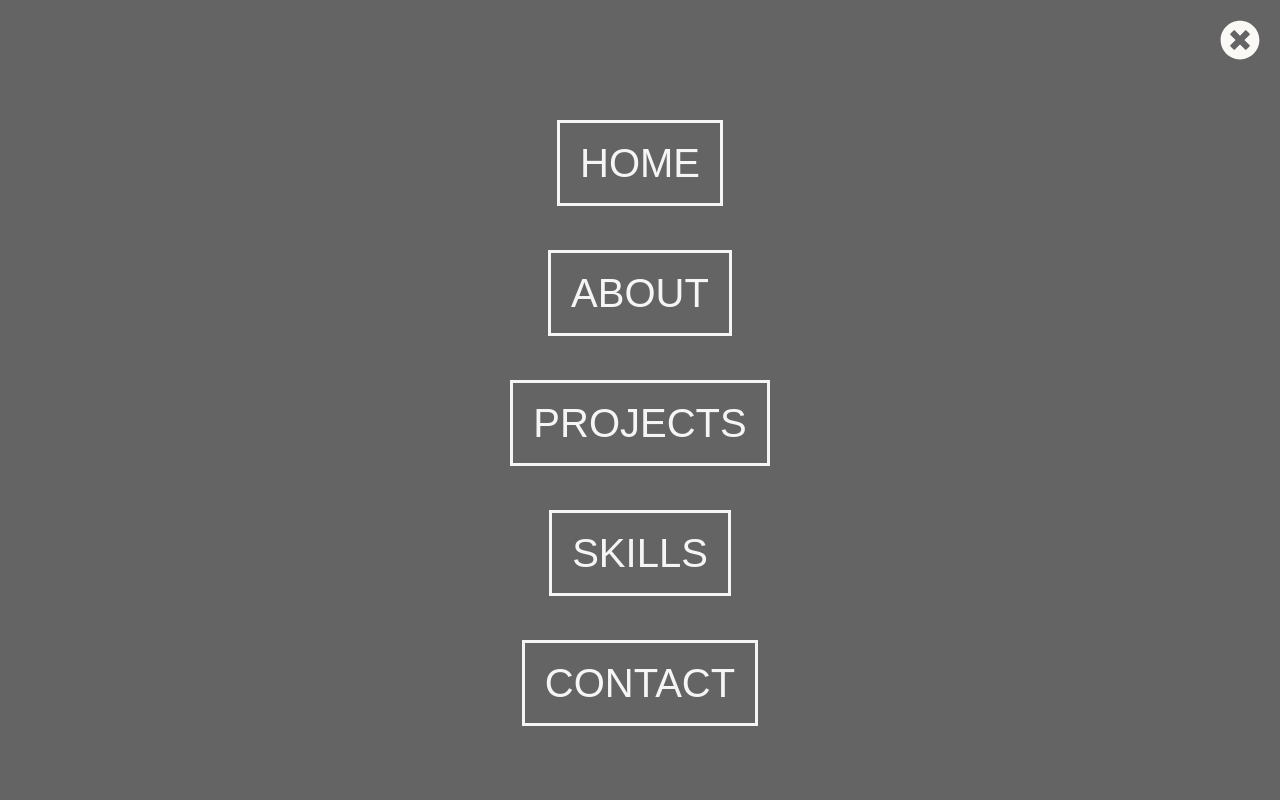
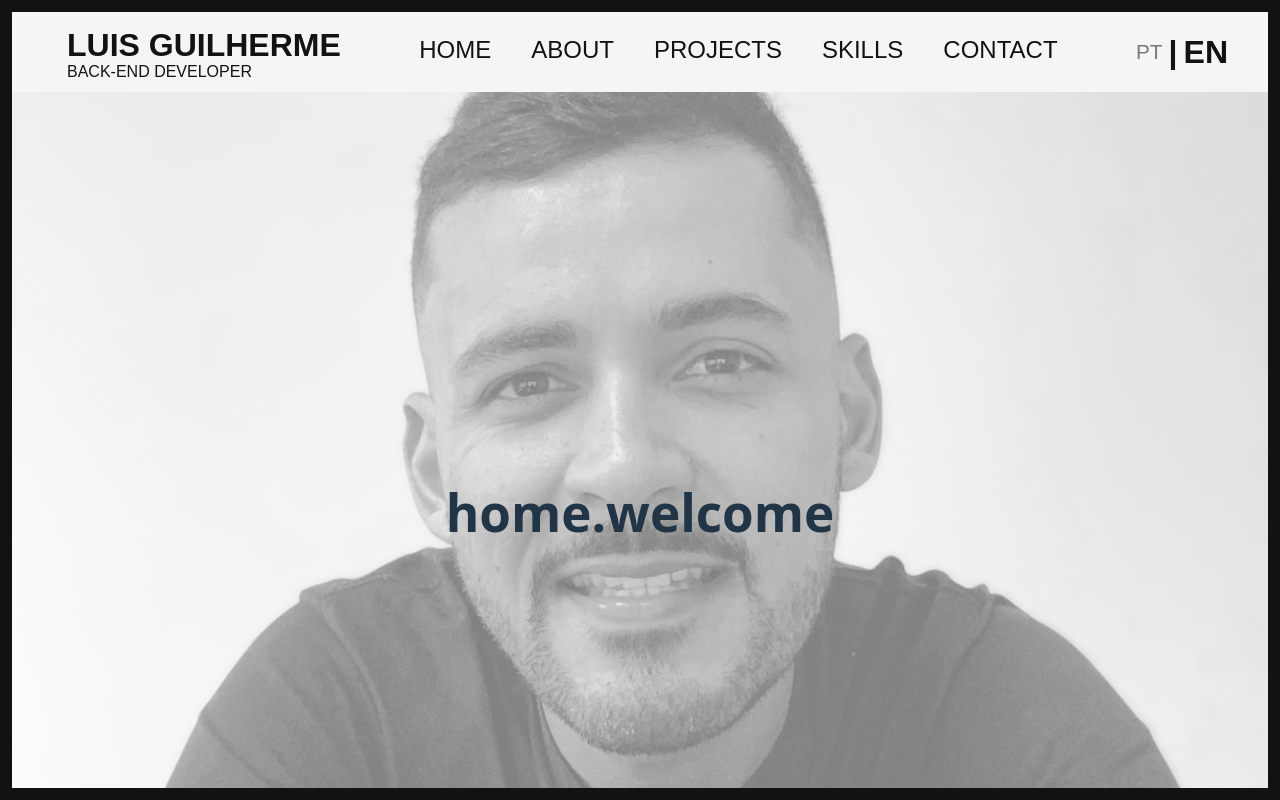
Before and after one commit to luisguilhermedacruz/portfolio_luisguilherme, a React (Vite) app: page / in a window 1280 px wide. Built offline with nearby package versions, Linux system fonts and the light colour scheme.

Commit message:
Menu suspenso finalizado e funcionado.

```diff
--- a/src/components/ButtonsNav.jsx
+++ b/src/components/ButtonsNav.jsx
@@ -1,4 +1,4 @@
-import React, {useState} from "react";
+import React, { useState } from "react";
 import { useTranslation } from "react-i18next";
 import { TiThMenu } from "react-icons/ti";
 import style from "../styles/ButtonsNav.module.css";
@@ -18,7 +18,7 @@ const ChangeLanguage = () => {
         className={`${style.language_option} ${
           activeLanguage === "pt" ? style.active : ""
         }`}
-          onClick={() => changeLanguage("pt")}
+        onClick={() => changeLanguage("pt")}
       >
         PT
       </span>
@@ -36,22 +36,21 @@ const ChangeLanguage = () => {
 };
 
 const ButtonsNav = () => {
-
   const [isMenuOpen, setIsMenuOpen] = useState(false);
 
-  const toggleMenu = () =>{
+  const toggleMenu = () => {
     setIsMenuOpen(!isMenuOpen);
   };
 
-
   return (
     <>
-    <div className={style.buttons_nav}>
-      <ChangeLanguage />
-      <TiThMenu onClick={toggleMenu}/>
-    </div>
+      <div className={style.buttons_nav}>
+        <ChangeLanguage />
+        <TiThMenu onClick={toggleMenu} className={style.menu_icon} />
+      </div>
 
-    <Mobile_Menu isMenuOpen={isMenuOpen}/>
+      {/* Passando as props */}
+      <Mobile_Menu isMenuOpen={isMenuOpen} toggleMenu={toggleMenu} />
     </>
   );
 };
--- a/src/components/Mobile_Menu.jsx
+++ b/src/components/Mobile_Menu.jsx
@@ -1,21 +1,43 @@
-import style from '../styles/MobileMenu.module.css';
+import style from "../styles/MobileMenu.module.css";
 import { useTranslation } from "react-i18next";
 import { FaTimesCircle } from "react-icons/fa";
 
-const Mobile_Menu = () => {
+const Mobile_Menu = ({ isMenuOpen, toggleMenu }) => {
   const { t } = useTranslation();
 
   return (
-    <div className={style.menu_links_container}>
-      <FaTimesCircle size={40} className={style.close_icon} />
-      <a href="#home"><span className={style.link_content}>{t('nav.home')}</span></a>
-      <a href="#about"><span className={style.link_content}>{t('nav.about')}</span></a>
-      <a href="#projects"><span className={style.link_content}>{t('nav.projects')}</span></a>
-      <a href="#skills"><span className={style.link_content}>{t('nav.skills')}</span></a>
-      <a href="#contact"><span className={style.link_content}>{t('nav.contact')}</span></a>
+    <div
+      className={`${style.menu_links_container} ${
+        isMenuOpen ? style.open : ""
+      }`}
+    >
+      <FaTimesCircle
+        size={40}
+        className={style.close_icon}
+        onClick={toggleMenu}
+      />
 
+      <a href="#home" onClick={toggleMenu}>
+        <span className={style.link_content}>{t("nav.home")}</span>
+      </a>
+
+      <a href="#about" onClick={toggleMenu}>
+        <span className={style.link_content}>{t("nav.about")}</span>
+      </a>
+
+      <a href="#projects" onClick={toggleMenu}>
+        <span className={style.link_content}>{t("nav.projects")}</span>
+      </a>
+
+      <a href="#skills" onClick={toggleMenu}>
+        <span className={style.link_content}>{t("nav.skills")}</span>
+      </a>
+
+      <a href="#contact" onClick={toggleMenu}>
+        <span className={style.link_content}>{t("nav.contact")}</span>
+      </a>
     </div>
-  )
-}
+  );
+};
 
-export default Mobile_Menu
+export default Mobile_Menu;
--- a/src/styles/MobileMenu.module.css
+++ b/src/styles/MobileMenu.module.css
@@ -1,14 +1,15 @@
 @import url(../styles/global.css);
 
-.close_icon{
+.close_icon {
   position: absolute;
   top: 20px;
   right: 20px;
   color: var(--white_tree);
+  cursor: pointer;
 }
 
-.menu_links_container{
-    background-color: #646464;
+.menu_links_container {
+  background-color: var(--black);
   display: flex;
   flex-direction: column;
   width: 100vw;
@@ -17,24 +18,35 @@
   padding-top: 100px;
   align-items: center;
   position: fixed;
-    top:0;
-    left:0;
-    z-index:1000;
+  top: 0;
+  left: 0;
+  z-index: 1000;
+  transform: translateX(100%);
+  opacity: 0;
+  transition: transform 0.6s cubic-bezier(0.25, 0.8, 0.25, 1), opacity 0.6s ease;
 }
 
+.menu_links_container.open {
+  transform: translateX(0);
+  opacity: 1;
+}
 
-a{
+a {
   display: block;
   font-family: var(--font_secondary);
   list-style: none;
   text-decoration: none;
   color: var(--white_tree);
-    margin: 20px 0 20px 0;
-
+  margin: 20px 0;
+  transition: transform 0.2s ease, color 0.2s ease;
 }
 
+a:hover {
+  transform: scale(1.05);
+  color: var(--white_one);
+}
 
-.link_content{
+.link_content {
   display: inline-block;
   border: var(--white_one) solid 3px;
   padding: 10px 20px;
@@ -43,3 +55,9 @@ a{
   color: var(--white_one);
   font-size: 2.5rem;
 }
+
+@media (min-width: 768px) {
+  .menu_links_container {
+    display: none;
+  }
+}
```
Lines whose indentation alone changed are shown as unchanged.
